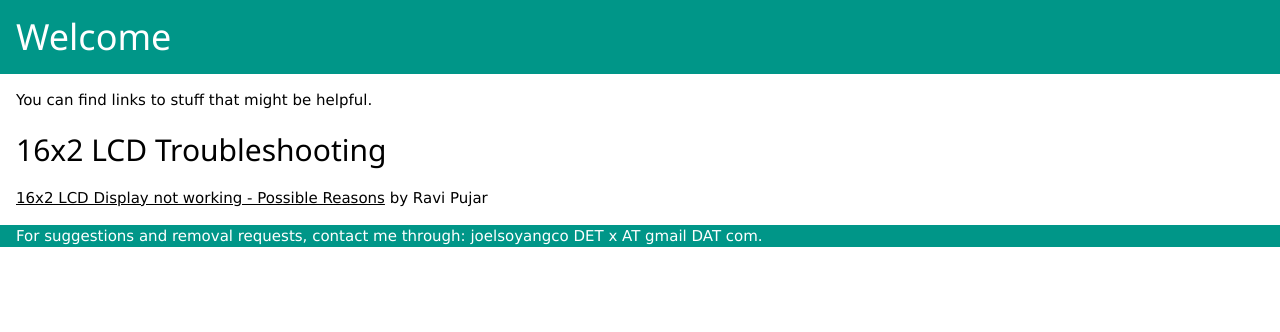
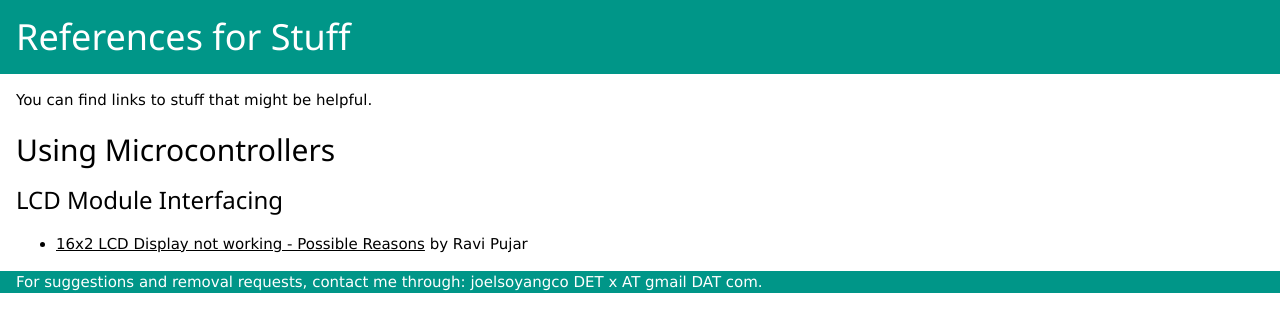
Before and after one commit to joelsyc/joelsyc.github.io, a plain HTML site: page index.html in a window 1280 px wide. Drawn offline with nearby package versions, Linux system fonts and the light colour scheme.

Commit message:
Update index.html

```diff
--- a/index.html
+++ b/index.html
@@ -1,17 +1,20 @@
 <!DOCTYPE html>
 <html>
   <head>
-    <title>References for Joel</title>
+    <title>Saved you a click!</title>
     <link rel="stylesheet" href="https://www.w3schools.com/w3css/4/w3.css">
   </head>
   <body>
     <div class="w3-container w3-teal">
-      <h1>Welcome</h1>
+      <h1>References for Stuff</h1>
     </div>
     <div class="w3-container">
       <p>You can find links to stuff that might be helpful.</p>
-      <h2>16x2 LCD Troubleshooting</h2>
-      <p><a href="https://www.raviyp.com/embedded/141-16x2-lcd-display-not-working-reasons">16x2 LCD Display not working - Possible Reasons</a> by Ravi Pujar
+      <h2>Using Microcontrollers</h2>
+      <h3>LCD Module Interfacing</h3>
+      <ul>
+        <li><p><a href="https://www.raviyp.com/embedded/141-16x2-lcd-display-not-working-reasons">16x2 LCD Display not working - Possible Reasons</a> by Ravi Pujar</li>
+      </ul>
     </div>
     <div class="w3-container w3-teal">
       For suggestions and removal requests, contact me through: joelsoyangco DET x AT gmail DAT com.
```
